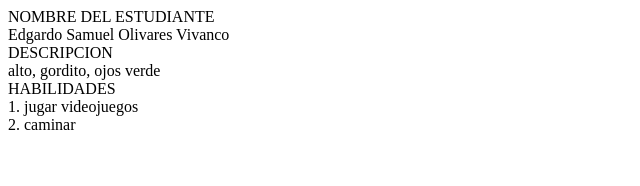
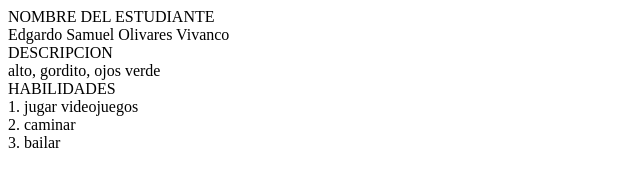
Before and after one commit to dogor17/ejercicio-1, a plain HTML site: page index.html in a window 1280 px wide. Shown: the full height of the page, 0-640 px from the left. Drawn offline with Linux system fonts and the light colour scheme.

Commit message:
octavo commit

```diff
--- a/index.html
+++ b/index.html
@@ -13,6 +13,7 @@
     <div>HABILIDADES</div>
     <div>1. jugar videojuegos</div>
     <div>2. caminar</div>
+    <div>3. bailar</div>
 
 
 </body>
```
